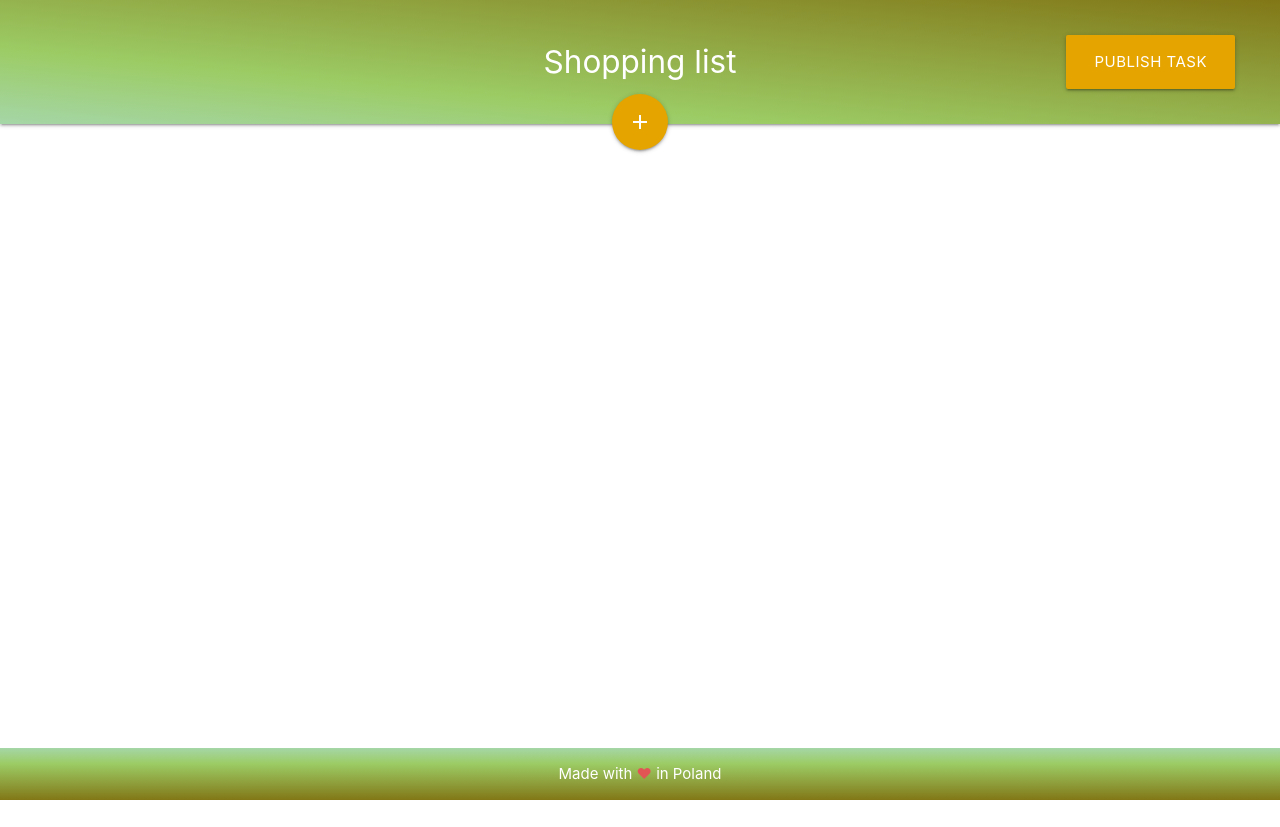
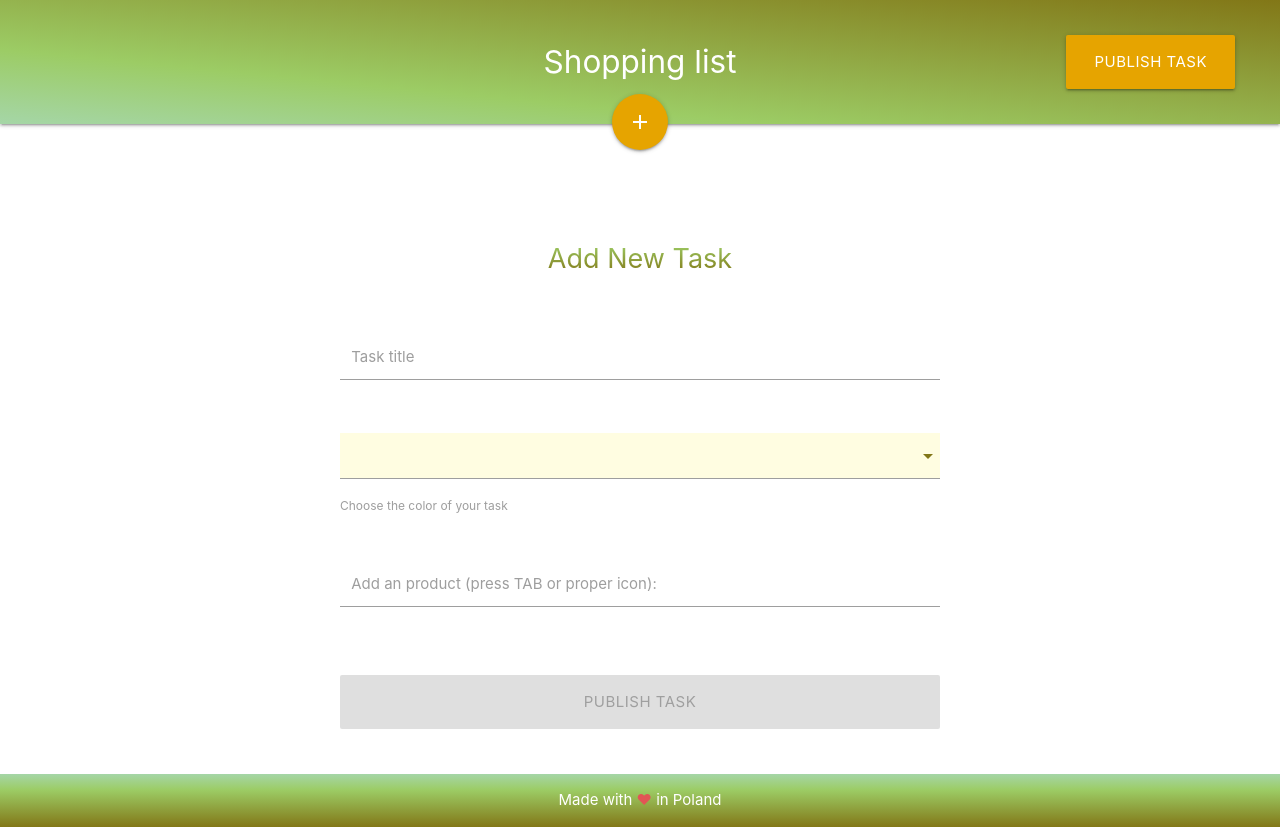
Before and after one commit to sgasior/shopping-list-vue-spring, a Vue app in the folder frontend/: page /add-task in a window 1280 px wide. Before the commit the page ends 800 px from the top, so only its background shows below. Built offline with nearby package versions, Linux system fonts and the light colour scheme.

Commit message:
Started working on basic form to add task

```diff
--- a/frontend/src/components/AddTask.vue
+++ b/frontend/src/components/AddTask.vue
@@ -1,14 +1,173 @@
 <template>
   <main>
-
+    <div class="container add-task">
+      <h5 class="center-align header">Add New Task</h5>
+      <form class="col s12">
+        <div class="input-field col s12">
+          <input id="task_title" type="text" class="validate" v-model="taskTitle" />
+          <label for="task_title">Task title</label>
+        </div>
+        <div class="input-field col s12" :style="cssVars">
+          <select v-model="taskColor">
+            <option value="#fffde1">
+              <span class="box box1"></span>
+            </option>
+            <option value="#f6fea1">
+              <span class="box box2"></span>
+            </option>
+            <option value="#ffb270">
+              <span class="box box3"></span>
+            </option>
+            <option value="#e6f7f7">
+              <span class="box box4"></span>
+            </option>
+            <option value="#f7beff">
+              <span class="box box5"></span>
+            </option>
+          </select>
+        </div>
+        <label>Choose the color of your task</label>
+        <div v-for="(product,index) in products" :key="index" class="field col s12">
+          <input id="product" type="text" v-model="products[index]" />
+          <label for="product">Product</label>
+          <i class="material-icons delete" @click="deleteProduct(index)">delete</i>
+        </div>
+        <div class="input-field col s12">
+          <input
+            id="add_product"
+            type="text"
+            class="validate"
+            @keydown.tab.prevent="addProduct"
+            v-model="productName"
+          />
+          <label for="add_produc">Add an product (press TAB or proper icon):</label>
+        </div>
+        <a
+          class="waves-effect waves-light btn-large btn-publish btn-add-task"
+          v-bind:class="allFieldsAreValid ? '' :'disabled'"
+          @click="publishTask()"
+        >Publish Task</a>
+      </form>
+    </div>
   </main>
 </template>
 
 <script>
 export default {
-
+  data() {
+    return {
+      taskTitle: "",
+      taskColor: "#fffde1",
+      products: [],
+      productName: null,
+      allFieldsAreValid: false
+    };
+  },
+  methods: {
+    addProduct() {
+      if (this.productName == null) {
+        console.log("null jest");
+      } else {
+        this.products.push(this.productName);
+        this.productName = null;
+      }
+    },
+    deleteProduct(index) {
+      this.products = this.products.filter(product => {
+        return product !== this.products[index];
+      });
+    }
+  },
+  mounted() {
+    M.AutoInit();
+  },
+  computed: {
+    cssVars() {
+      return {
+        "--task-bg-color": this.taskColor
+      };
+    }
+  }
 };
 </script>
 
 <style>
+.select-wrapper input.select-dropdown {
+  background-color: var(--task-bg-color);
+}
+
+.select-wrapper .caret {
+  z-index: 1;
+  fill: #827717;
+}
+
+.add-task {
+  max-width: 600px;
+}
+.add-task .header {
+  font-size: 1.8rem;
+  margin-top: 8rem;
+  margin-bottom: 4rem;
+  background: -webkit-linear-gradient(#9ccc65 0%, #827717 100%);
+  -webkit-background-clip: text;
+  -webkit-text-fill-color: transparent;
+}
+
+.add-task .input-field {
+  margin-top: 3rem;
+}
+
+.defaultOption {
+  color: #9e9e9e;
+}
+
+.add-task .field {
+  position: relative;
+}
+.add-task .delete {
+  position: absolute;
+  right: 0;
+  bottom: 35px;
+}
+
+.btn-add-task {
+  margin: 3rem 0;
+  width: 100%;
+}
+.box {
+  width: 20px;
+  height: 20px;
+  position: relative;
+  left: 1rem;
+  display: block !important;
+  border-radius: 3px;
+  border: 1px solid black;
+}
+
+.box1 {
+  background-color: #fffde1;
+}
+
+.box2 {
+  background-color: #f6fea1;
+}
+
+.box3 {
+  background-color: #ffb270;
+}
+
+.box4 {
+  background-color: #e6f7f7;
+}
+
+.box5 {
+  background-color: #f7beff;
+}
+
+/* colors: */
+/* fffde1 */
+/* f6fea1 */
+/* ffb270 */
+/* e6f7f7 */
+/* f7beff */
 </style>
```
